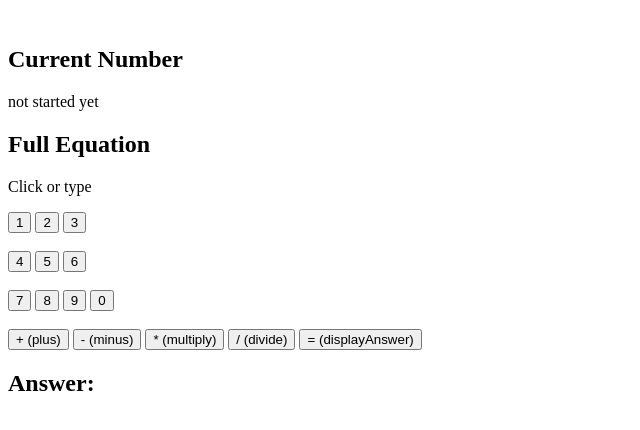
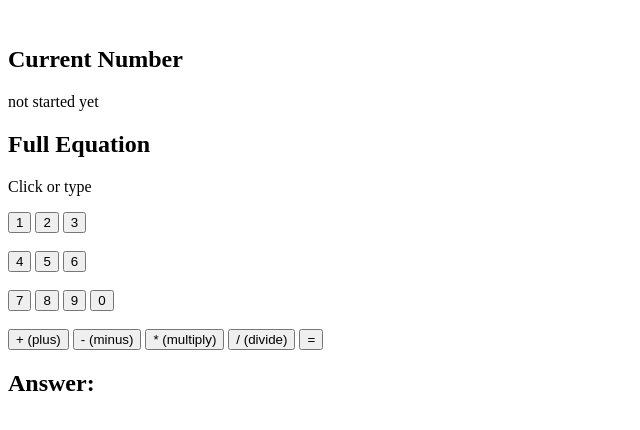
Before and after one commit to J-Sargent/Calculator, a plain HTML site: page index.html in a window 1280 px wide. Shown: the whole page, without its empty margins (0-640 px from the left). Drawn offline with Linux system fonts and the light colour scheme.

Commit message:
= button now working

```diff
--- a/index.html
+++ b/index.html
@@ -31,7 +31,7 @@
 		<button type="button" onclick="nextOperator()" value="*">* (multiply)</button>
 		<button type="button" onclick="nextOperator()" value="/">/ (divide)</button>
 
-		<button type="button" onclick="calculate()">= (displayAnswer)</button>
+		<button type="button" onclick="displayAnswer()"> = </button>
 
 	<h2> Answer: </h2>
 	<p id=answerBox></p>
--- a/secondCalculatorScript.js
+++ b/secondCalculatorScript.js
@@ -22,7 +22,6 @@ if (!isNaN(key)) {makeNumber(key);}
 else if(symbolKeys.indexOf(key) >= 0) {
 	keyOperator(key);	}
 else if (e.keyCode === 13) { console.log("you pressed enter");
-getOrder();
 displayAnswer();
 }
 }
@@ -162,6 +161,7 @@ function updateDisplay(b){
 }
 
 function displayAnswer(){
+	getOrder();
 	console.log("the final answer is: " + answer);
 	var answerBox = document.getElementById("answerBox");
 	answerBox.innerHTML = answer;
```
